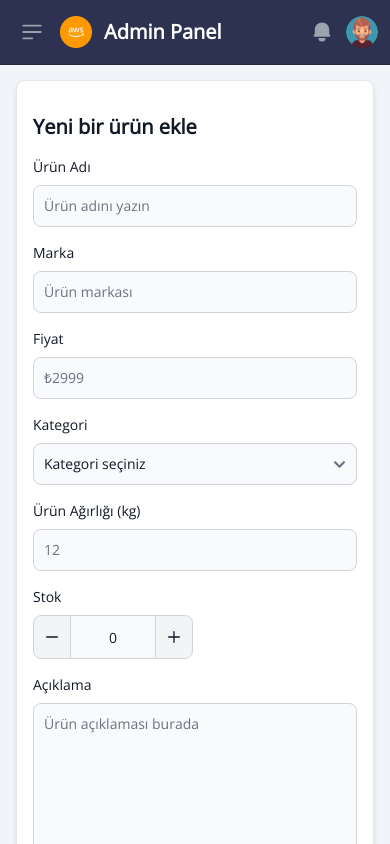
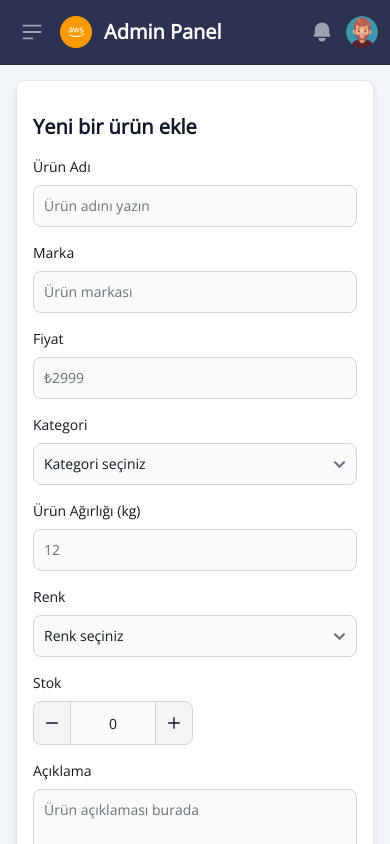
Before and after one commit to fatihkurtl/content-panel, a Vue app in the folder frontend/: page /urun-ekle in a window 390 px wide. Shown: the top 844 px of the page. Built offline with nearby package versions, Linux system fonts and the light colour scheme.

Commit message:
product create form edited

```diff
--- a/frontend/src/interfaces/product.ts
+++ b/frontend/src/interfaces/product.ts
@@ -5,6 +5,7 @@ export interface ProductCreate {
     category: string,
     weight: number | null,
     stock: number,
+    color: string,
     images: File[],
     description: string | null
 }
--- a/frontend/src/pages/admin/product/ProductCreate.vue
+++ b/frontend/src/pages/admin/product/ProductCreate.vue
@@ -10,6 +10,7 @@ const productData = reactive<ProductCreate>({
     category: '',
     weight: null,
     stock: 0,
+    color: '',
     images: [],
     description: null,
 })
@@ -20,6 +21,12 @@ const imagesPreviewList = ref<ImagePreview[]>([])
 const selectCategory = (event: Event): void => {
     const target = event.target as HTMLSelectElement
     productData.category = target.value
+}
+
+// TODO: renkler simdilik static ancak backend'den gelmeli
+const selectColor = (event: Event): void => {
+    const target = event.target as HTMLSelectElement
+    productData.color = target.value
 }
 
 const increaseStock = (): void => {
@@ -65,7 +72,7 @@ const removeImage = (index: number): void => {
         <section
             class="bg-mainBgColor dark:bg-gray-900 rounded-lg border md:pl-70 mx-4 shadow-md sm:rounded-lg overflow-hidden">
             <div class="bg-white rounded-lg dark:bg-gray-800 md:pl-70 shadow-md sm:rounded-lg overflow-hidden">
-                <div class="py-8 px-4 mx-auto lg:py-16"> <!-- max-w-2xl -->
+                <div class="py-8 px-4 mx-auto lg:py-6"> <!-- max-w-2xl lg:py-16 -->
                     <h2 class="mb-4 text-xl font-bold text-gray-900 dark:text-white">Yeni bir ürün ekle</h2>
                     <form>
                         <div class="grid gap-4 sm:grid-cols-2 sm:gap-6">
@@ -111,7 +118,51 @@ const removeImage = (index: number): void => {
                                     placeholder="12" required>
                             </div>
                             <!-- TODO: Konumu Duzeltilecek Stock -->
-                            <div>
+                            <div class="grid gap-4 sm:grid-cols-2 sm:gap-6 items-center">
+                                <div>
+                                    <label for="color"
+                                        class="block mb-2 text-sm font-medium text-gray-900 dark:text-white">Renk</label>
+                                    <select @change="selectColor" id="category"
+                                        class="bg-gray-50 border border-gray-300 text-gray-900 text-sm rounded-lg focus:ring-blue-500 focus:border-blue-500 block w-full p-2.5 dark:bg-gray-700 dark:border-gray-600 dark:placeholder-gray-400 dark:text-white dark:focus:ring-blue-500 dark:focus:border-blue-500">
+                                        <option selected value="">Renk seçiniz</option>
+                                        <option value="black">Siyah</option>
+                                        <option value="white">Beyaz</option>
+                                        <option value="blue">Mavi</option>
+                                        <option value="red">Kırmızı</option>
+                                    </select>
+                                </div>
+                                <div class="lg:ml-6 md:ml-6 sm:ml-0">
+                                    <label for="quantity-input"
+                                        class="block mb-2 text-sm font-medium text-gray-900 dark:text-white">Stok</label>
+                                    <div class="relative flex items-center max-w-[10rem]">
+                                        <button @click="decreaseStock" type="button" id="decrement-button"
+                                            data-input-counter-decrement="quantity-input"
+                                            class="bg-gray-100 dark:bg-gray-700 dark:hover:bg-gray-600 dark:border-gray-600 hover:bg-gray-200 border border-gray-300 rounded-s-lg p-3 h-11 focus:ring-gray-100 dark:focus:ring-gray-700 focus:ring-2 focus:outline-none">
+                                            <svg class="w-3 h-3 text-gray-900 dark:text-white" aria-hidden="true"
+                                                xmlns="http://www.w3.org/2000/svg" fill="none" viewBox="0 0 18 2">
+                                                <path stroke="currentColor" stroke-linecap="round" stroke-linejoin="round"
+                                                    stroke-width="2" d="M1 1h16" />
+                                            </svg>
+                                        </button>
+                                        <input v-model="productData.stock" type="text" id="quantity-input"
+                                            data-input-counter aria-describedby="helper-text-explanation"
+                                            class="bg-gray-50 border-x-0 border-gray-300 h-11 text-center text-gray-900 text-sm focus:ring-blue-500 focus:border-blue-500 block w-full py-2.5 dark:bg-gray-700 dark:border-gray-600 dark:placeholder-gray-400 dark:text-white dark:focus:ring-blue-500 dark:focus:border-blue-500"
+                                            placeholder="999" required>
+                                        <button @click="increaseStock" type="button" id="increment-button"
+                                            data-input-counter-increment="quantity-input"
+                                            class="bg-gray-100 dark:bg-gray-700 dark:hover:bg-gray-600 dark:border-gray-600 hover:bg-gray-200 border border-gray-300 rounded-e-lg p-3 h-11 focus:ring-gray-100 dark:focus:ring-gray-700 focus:ring-2 focus:outline-none">
+                                            <svg class="w-3 h-3 text-gray-900 dark:text-white" aria-hidden="true"
+                                                xmlns="http://www.w3.org/2000/svg" fill="none" viewBox="0 0 18 18">
+                                                <path stroke="currentColor" stroke-linecap="round" stroke-linejoin="round"
+                                                    stroke-width="2" d="M9 1v16M1 9h16" />
+                                            </svg>
+                                        </button>
+                                    </div>
+                                </div>
+                            </div>
+                            <!-- Color -->
+                            <!-- TODO: Konumu Duzeltilecek Stock -->
+                            <!-- <div>
                                 <label for="quantity-input"
                                     class="block mb-2 text-sm font-medium text-gray-900 dark:text-white">Stok</label>
                                 <div class="relative flex items-center max-w-[10rem]">
@@ -138,8 +189,22 @@ const removeImage = (index: number): void => {
                                         </svg>
                                     </button>
                                 </div>
-                            </div>
+                            </div> -->
                             <!-- Stock -->
+                            <!-- TODO: Color konumu duzeltilecek ve renkler dinamiklestirilecek -->
+                            <!-- <div>
+                                <label for="color"
+                                    class="block mb-2 text-sm font-medium text-gray-900 dark:text-white">Renk</label>
+                                <select @change="selectColor" id="category"
+                                    class="bg-gray-50 border border-gray-300 text-gray-900 text-sm rounded-lg focus:ring-blue-500 focus:border-blue-500 block w-full p-2.5 dark:bg-gray-700 dark:border-gray-600 dark:placeholder-gray-400 dark:text-white dark:focus:ring-blue-500 dark:focus:border-blue-500">
+                                    <option selected value="">Renk seçiniz</option>
+                                    <option value="black">Siyah</option>
+                                    <option value="white">Beyaz</option>
+                                    <option value="blue">Mavi</option>
+                                    <option value="red">Kırmızı</option>
+                                </select>
+                            </div> -->
+                            <!-- Color -->
                             <div class="sm:col-span-2">
                                 <label for="description"
                                     class="block mb-2 text-sm font-medium text-gray-900 dark:text-white">Açıklama</label>
@@ -184,7 +249,7 @@ const removeImage = (index: number): void => {
                                             <div class="relative w-24 h-24 mx-auto">
                                                 <img class="max-w-xs w-full h-full" :src="image?.url" alt="product images">
                                                 <button @click.stop="removeImage(index)"
-                                                    class="z-10 absolute top-0 right-0 bg-red-200 text-red-800 text-xs font-medium px-1 py-0.5 rounded-full hover:bg-red-300 dark:bg-red-900 dark:text-red-300">
+                                                    class="z-10 absolute top-0 right-0 transform translate-x-2/4 -translate-y-2/4 bg-red-200 text-red-800 text-xs font-medium px-1 py-0.5 rounded-full hover:bg-red-300 dark:bg-red-900 dark:text-red-300">
                                                     <span class="material-symbols-outlined text-xs">
                                                         close
                                                     </span>
```
